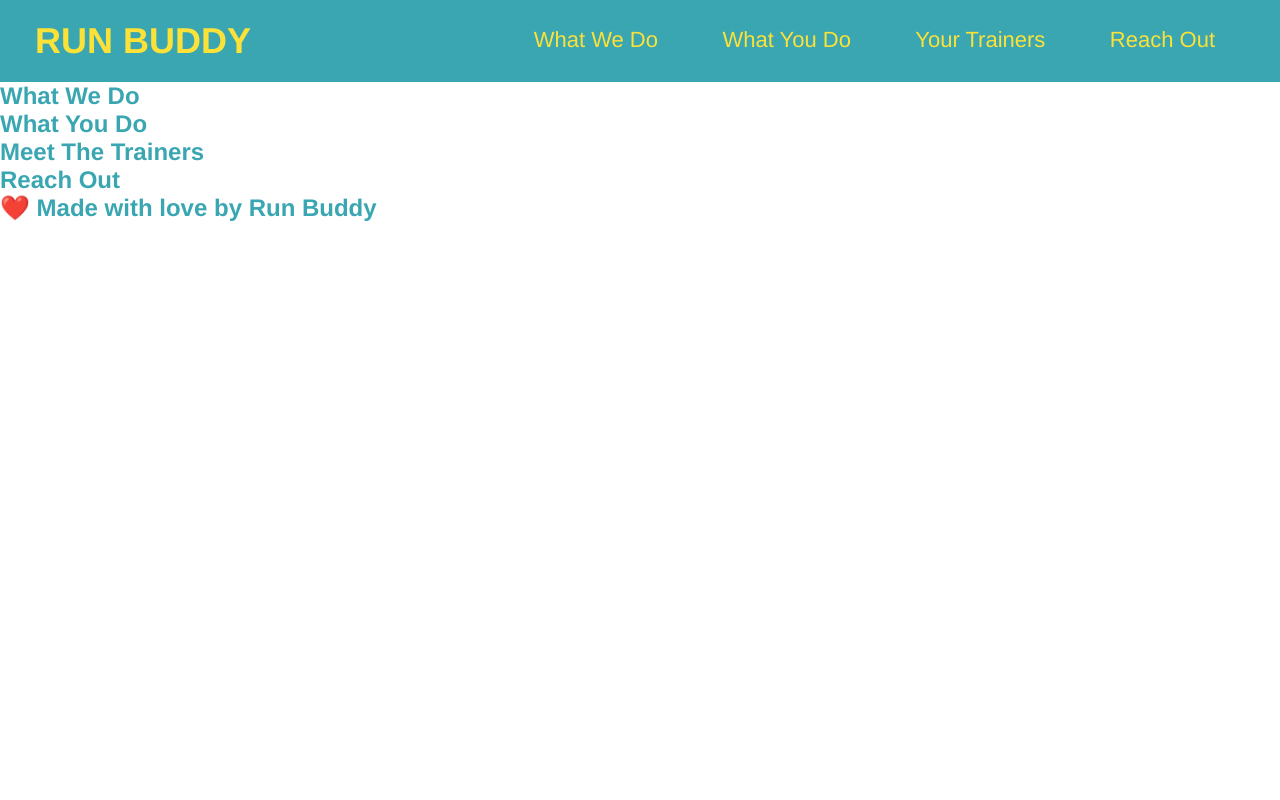
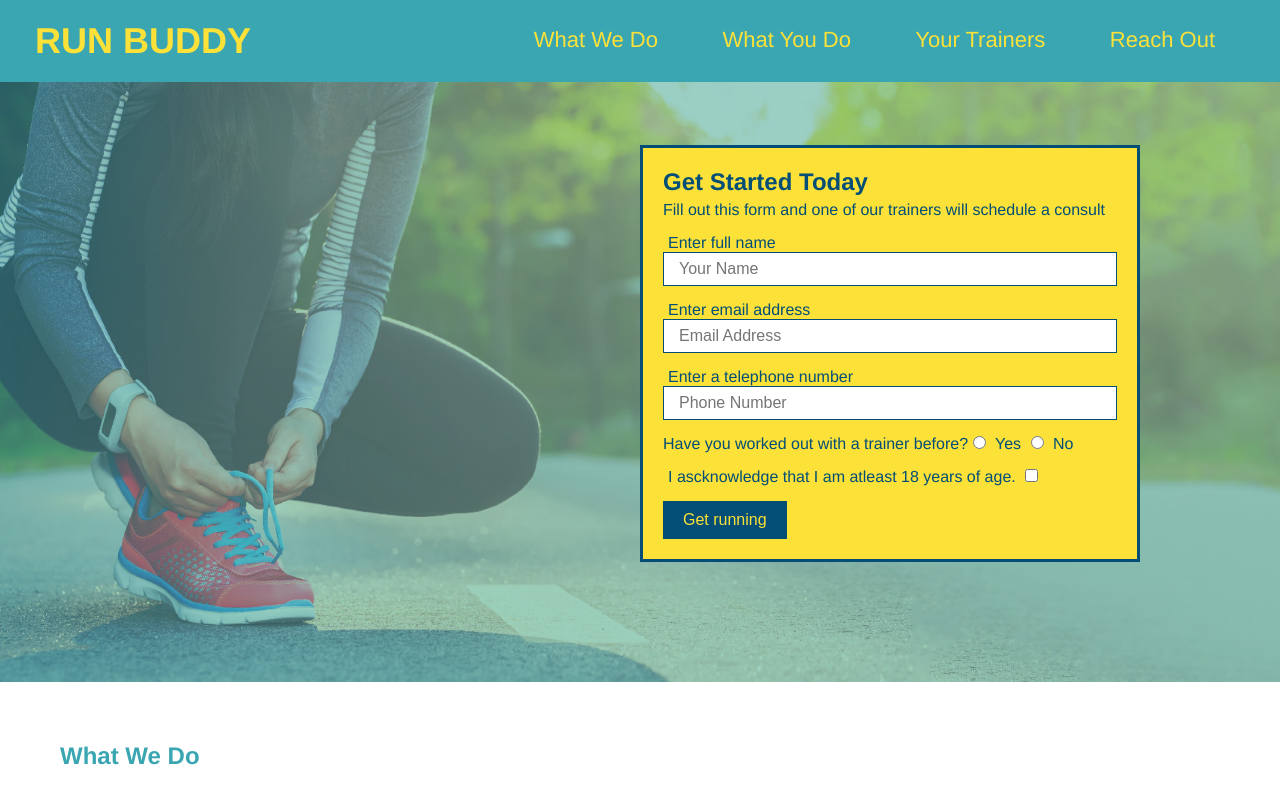
Before and after one commit to Nardiss/run-buddy, a plain HTML site: page index.html in a window 1280 px wide. Shown: the top 800 px of the page. Drawn offline with Linux system fonts and the light colour scheme.

Commit message:
more css style

```diff
--- a/assets/css/style.css
+++ b/assets/css/style.css
@@ -2,8 +2,8 @@
 * {
   margin: 0;
   padding: 0;
+  box-sizing: border-box;
 }
-
 
 body {
   /* more on this crazy alphanumerical value in a minute! */
@@ -21,7 +21,6 @@ header h1 {
   color: #fce138;
   margin: 0;
 }
-
 header a {
   color: #fce138;
 }
@@ -52,3 +51,83 @@ header h1 {
   margin: 0;
   display: inline;
 }
+
+footer {
+  background: #fce138;
+  width: 100%;
+  padding: 40px 35px;
+}
+
+footer h2 {
+  display: inline;
+  color: #024e76;
+  font-size: 30px;
+  margin: 0;
+}
+
+footer div{
+  float: right;
+  line-height: 1.5;
+  text-align: right;
+}
+
+footer a {
+  color: #024e76;
+}
+
+section {
+  padding: 60px;
+
+}
+
+.hero{
+  background-image: url("../images/hero-bg.jpg");
+  height: 600px;
+  background-size: cover;
+  background-position: center;
+  position: relative;
+}
+
+.hero-form{
+  color: #024e76;
+  background-color: #fce138;
+  padding: 20px;
+  width: 500px;
+  border: solid 3px #024e76;
+  position: absolute;
+  bottom: 120px;
+  right: 140px;
+
+}
+
+.hero-form h3 {
+  margin: 0;
+  font-size: 24px;
+}
+
+.hero-form p {
+  margin: 5px 0 15px 0;
+}
+
+.form-input {
+  border: 1px solid #024e76;
+  display: block;
+  padding: 7px 15px;
+  font-size: 16px;
+  color: #024e76;
+  width: 100%;
+  margin-bottom: 15px;
+}
+
+.hero-form label {
+  margin: 0 5px;
+}
+
+.hero-form button {
+  color: #fce138;
+  background-color: #024e76;
+  border: none;
+  padding: 10px 20px;
+  font-size: 16px;
+}
+/*HERO STYLE ENDS*/
--- a/index.html
+++ b/index.html
@@ -42,11 +42,41 @@
 
         </header>
 
+         <!-- hero/jumbotron-->
+        <section class="hero">
+            <div class="hero-form">
+                <h3>Get Started Today</h3>
+                <p>Fill out this form and one of our trainers will schedule a consult</p>
+                <form >
+                    <label for="name">Enter full name</label>
+                    <input type="text" placeholder="Your Name" name="name" id="name" class="form-input"/>
+                    <label for="email">Enter email address</label>
+                    <input type="email" placeholder="Email Address" name="email" id="email" class="form-input"/>
+                    <label for="phone">Enter a telephone number</label>
+                    <input type="tel" placeholder="Phone Number" name="phone" id="phone" class="form-input"/>
+                    <p>
+                        Have you worked out with a trainer before?
+                        <input type="radio" name="trainer-confirm" id="trainer-yes"/>
+                     <label for="trainer yes">Yes</label>
+                        <input type="radio" name="trainer-confirm" id="trainer-yes" />
+                        <label for="trainer-no">No</label>
+                    </p>
+                    <p>
+                        <label for="checkbox">
+                            I ascknowledge that I am atleast 18 years of age.
+                        </label>
+                        <input type="checkbox" name="age-confirm" id="checkbox" />
+                    </p>
+                    <button type="submit">
+                        Get running
+                    </button>
+                </form>
+            </div>
+        </section>
+        <!--end hero-->
 
-        <!-- hero/jumbotron-->
-        <section>
 
-        </section>
+
 
         <!--"What we do" section-->
         <section>
@@ -72,6 +102,10 @@
 
         <footer>
             <h2>❤️ Made with love by Run Buddy</h2>
+            <div>
+                <a href="#">Read Our Privacy Policy</a><br/>
+                &copy; 2019 Run Buddy, Inc.
+            </div>
         </footer>
 
     </body>
```
Also changed, not shown: assets/images/hero-bg.jpg (added).
